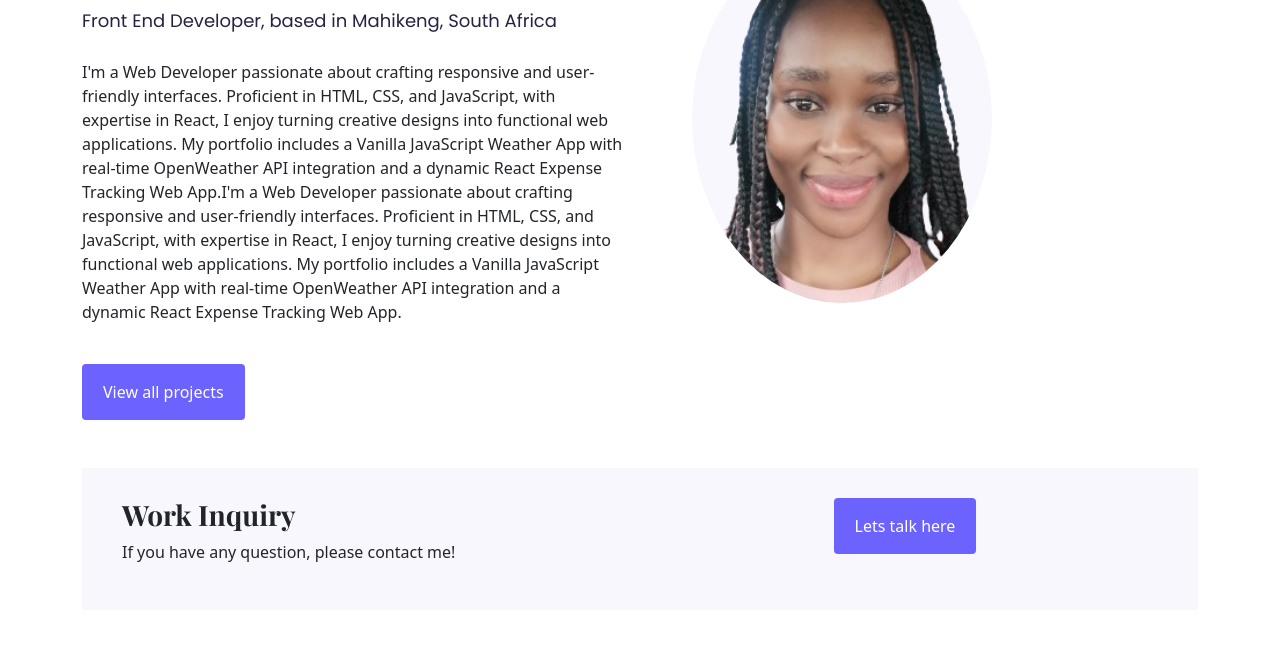
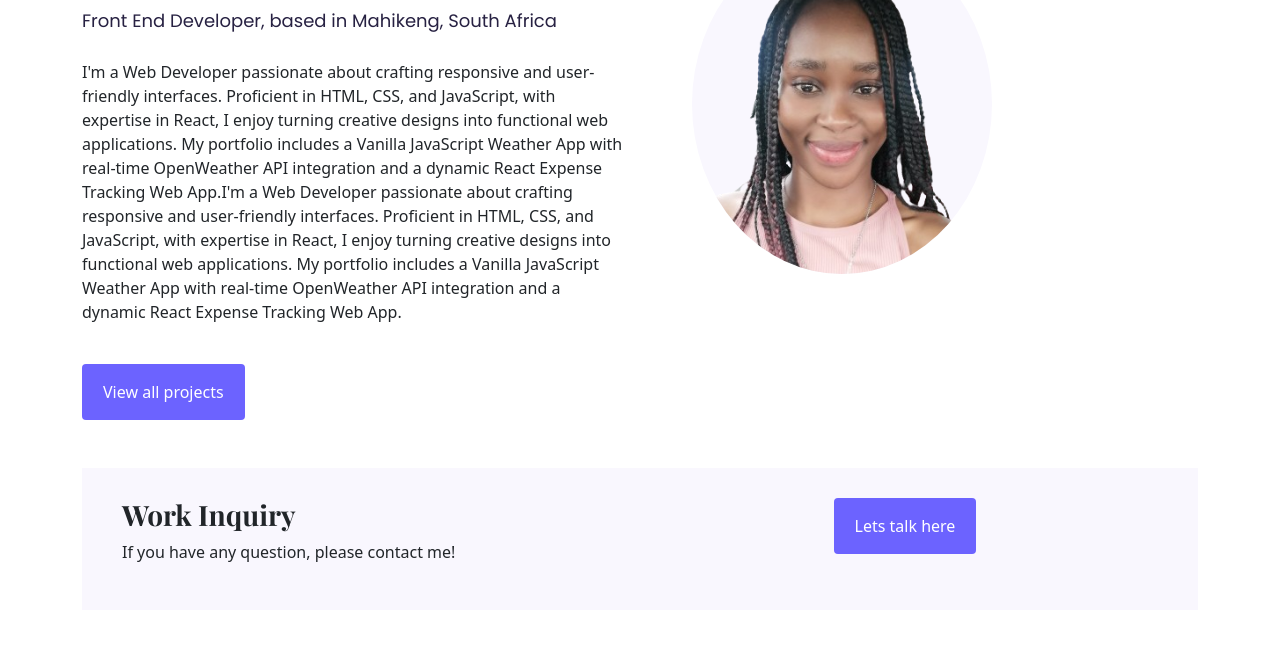
Before and after one commit to orahbaloyi1/Responsive-Final-Project, a plain HTML site: page about.html in a window 1280 px wide. Shown: the part 186-844 px from the top of the page. Drawn offline with nearby package versions, Linux system fonts and the light colour scheme.

Commit message:
Changed the src name

```diff
--- a/about.html
+++ b/about.html
@@ -88,7 +88,7 @@
               </div>
             </div>
             <div class="col-md-6">
-              <img class="profile" src="images/elizabethb.png" />
+              <img class="profile" src="images/baloyi.png" />
             </div>
           </div>
         </div>
```
Also changed, not shown: images/baloyi.png (added).
